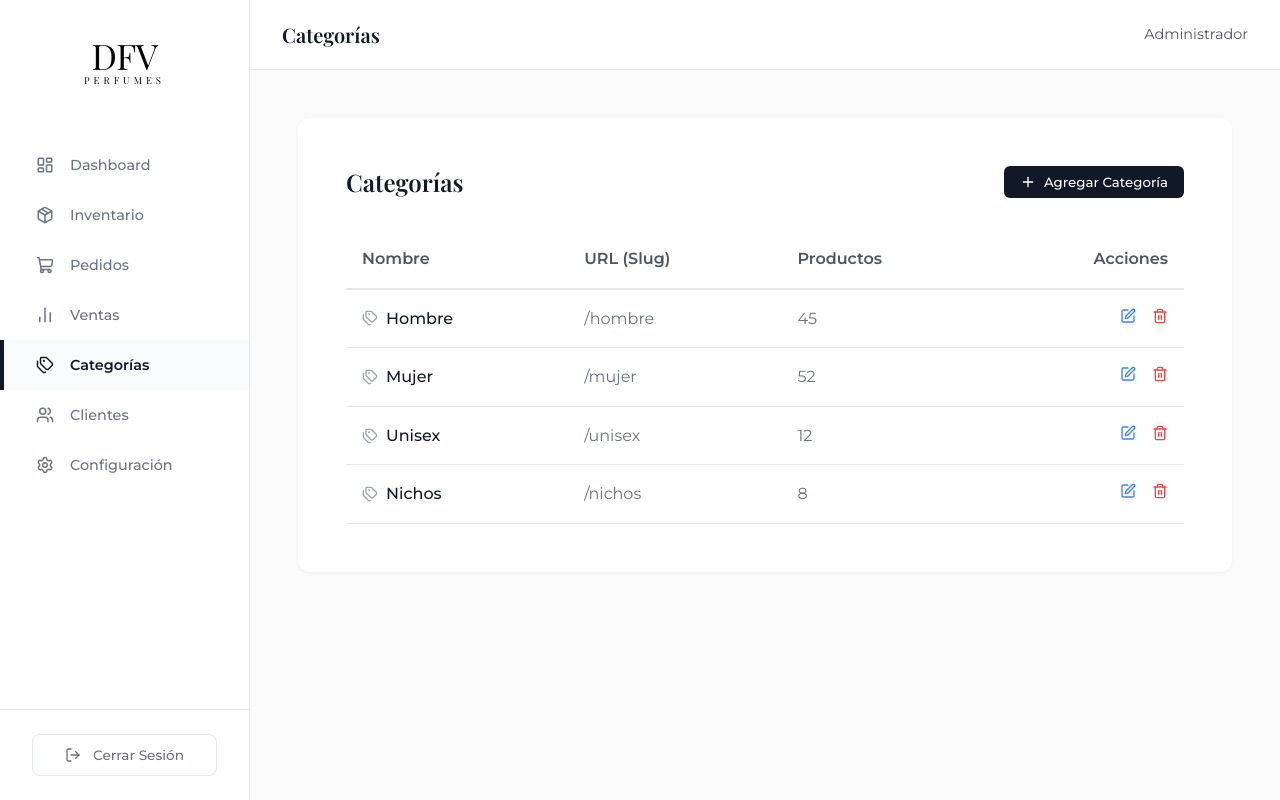
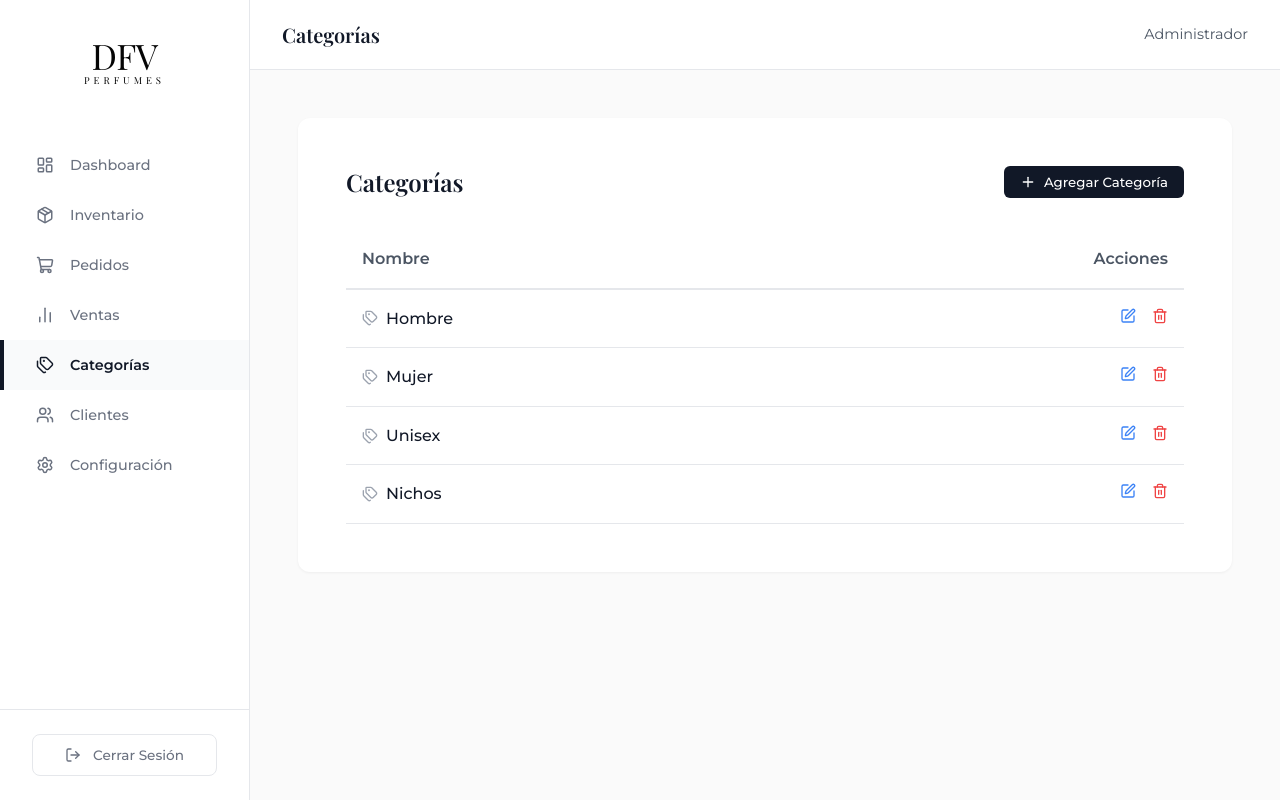
Before and after one commit to alexanderst2005-lab/perfumesdfv, a React (Vite) app: page /admin in a window 1280 px wide. Both pictures are taken after a click on the button "Categorías". Built offline with nearby package versions, Linux system fonts and the light colour scheme; no server answers; a web font is replaced by a local one.

Commit message:
style(admin): remove slug and products columns from categories table

```diff
--- a/src/components/admin/CategoriesModule.jsx
+++ b/src/components/admin/CategoriesModule.jsx
@@ -35,8 +35,6 @@ const CategoriesModule = () => {
         <thead>
           <tr style={{ borderBottom: '2px solid #e5e7eb' }}>
             <th style={{ padding: '1rem', color: '#4b5563', fontWeight: '600' }}>Nombre</th>
-            <th style={{ padding: '1rem', color: '#4b5563', fontWeight: '600' }}>URL (Slug)</th>
-            <th style={{ padding: '1rem', color: '#4b5563', fontWeight: '600' }}>Productos</th>
             <th style={{ padding: '1rem', color: '#4b5563', fontWeight: '600', textAlign: 'right' }}>Acciones</th>
           </tr>
         </thead>
@@ -48,8 +46,6 @@ const CategoriesModule = () => {
                   <Tags size={16} color="#9ca3af" /> {c.name}
                 </div>
               </td>
-              <td style={{ padding: '1rem', color: '#6b7280' }}>/{c.slug}</td>
-              <td style={{ padding: '1rem', color: '#6b7280' }}>{c.count}</td>
               <td style={{ padding: '1rem', textAlign: 'right' }}>
                 <button onClick={() => { setCurrentCat(c); setIsModalOpen(true); }} style={{ background: 'none', border: 'none', color: '#3b82f6', cursor: 'pointer', marginRight: '1rem' }}><Edit size={16}/></button>
                 <button onClick={() => {
```
